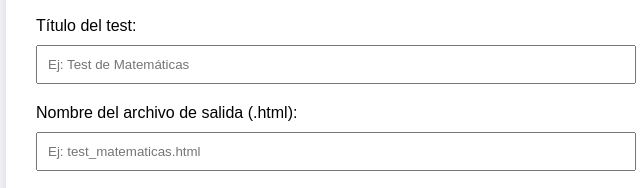
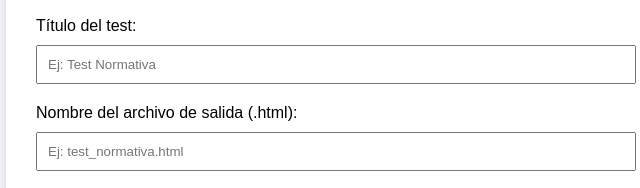
Before and after one commit to TomasSanchezBenito/convertir_test, a plain HTML site: page index.html in a window 1280 px wide. Shown: the part 200-388 px from the top of the page, 304-944 px from the left. Drawn offline with Linux system fonts and the light colour scheme.

Commit message:
index.html

```diff
--- a/index.html
+++ b/index.html
@@ -55,10 +55,10 @@
     <input type="file" id="file" accept=".txt">
 
     <label for="titulo">Título del test:</label>
-    <input type="text" id="titulo" placeholder="Ej: Test de Matemáticas">
+    <input type="text" id="titulo" placeholder="Ej: Test Normativa">
 
     <label for="nombreArchivo">Nombre del archivo de salida (.html):</label>
-    <input type="text" id="nombreArchivo" placeholder="Ej: test_matematicas.html">
+    <input type="text" id="nombreArchivo" placeholder="Ej: test_normativa.html">
 
     <button onclick="procesarArchivo()">Generar</button>
 
```
